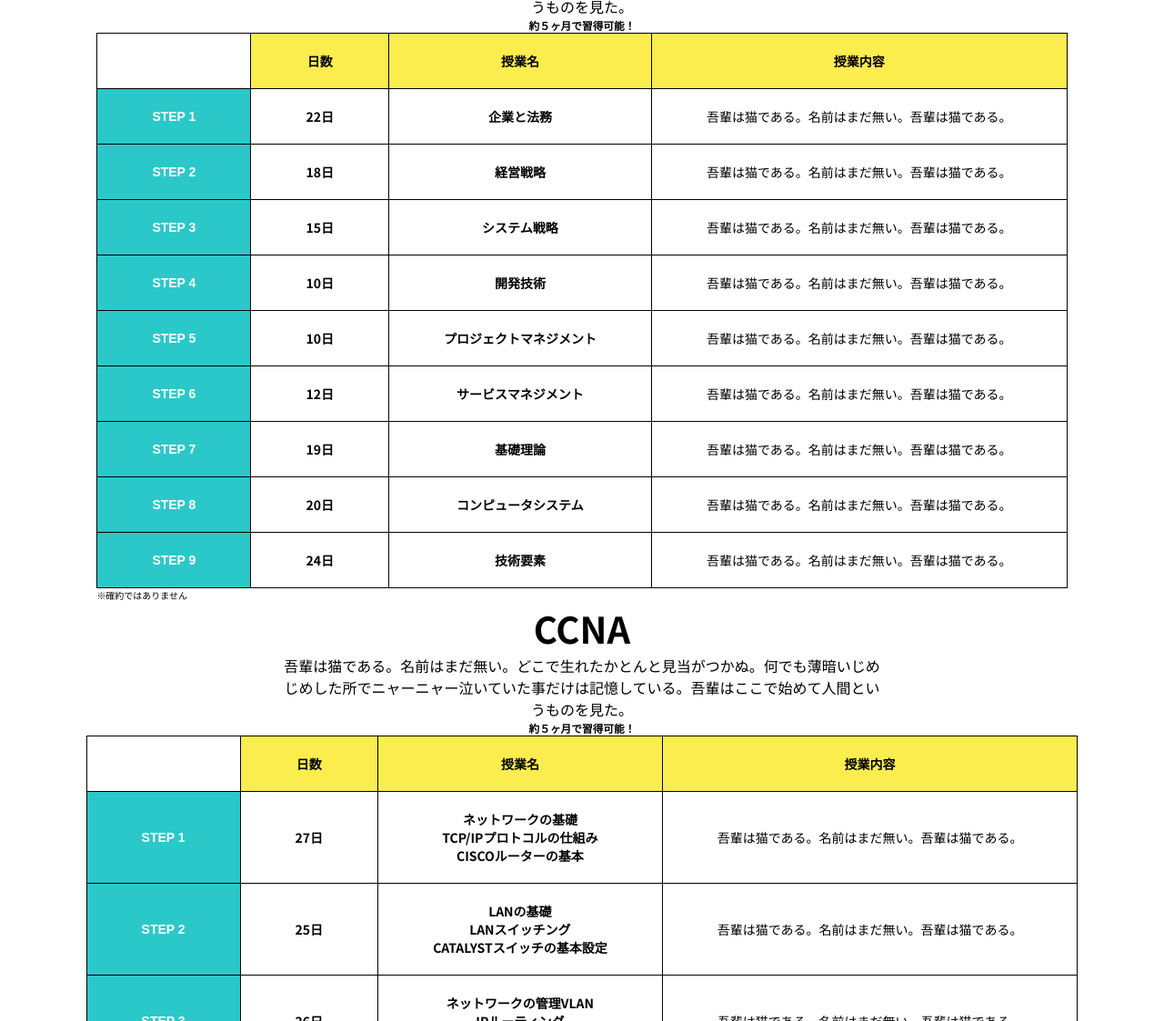
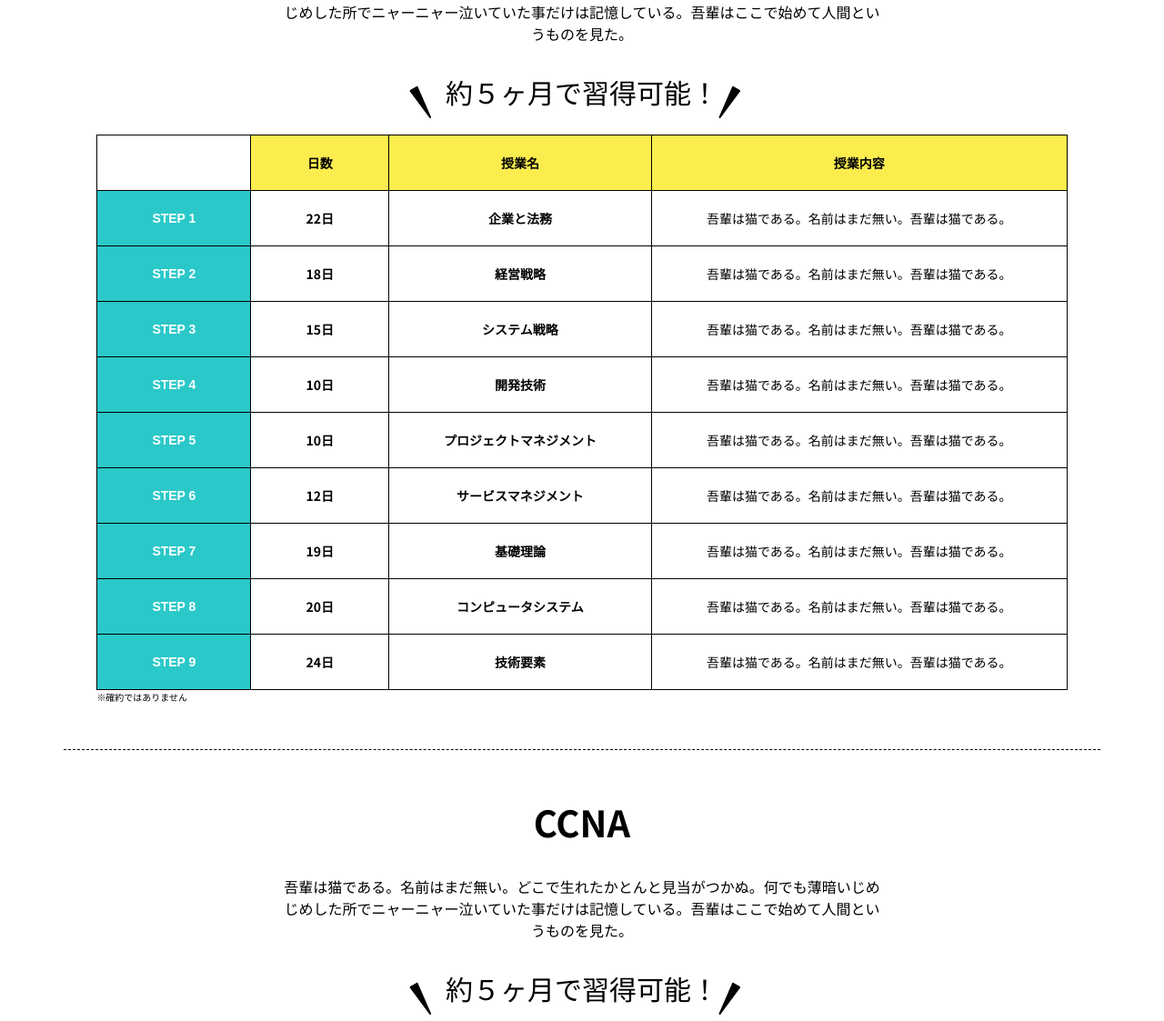
Before and after one commit to letanlocjp1001/IT_19, a website: page src/pug/service.pug in a window 1280 px wide. Shown: the part 2329-3452 px from the top of the page at 91% size. Drawn offline with nearby package versions, Linux system fonts and the light colour scheme; files that its build step writes are made by us from their sources; files whose address does not match are found by name; a web font is replaced by a local one.

Commit message:
finish page 3

```diff
--- a/src/pug/service.pug
+++ b/src/pug/service.pug
@@ -83,15 +83,19 @@
         p 吾輩は猫である。名前はまだ無い。どこで生れたかとんと見当がつかぬ。何でも薄暗いじめじめした所でニャーニャー泣いていた事だけは記憶している。吾輩はここで始めて人間というものを見た。
       .schedule__table
         .table__title
-          h3 約５ヶ月で習得可能！
+          h3
+            span
+            |約５ヶ月で習得可能！
+            span
         .table__box
           table
-            tbody
+            thead
               tr
                 th
                 th.table__th--row 日数
                 th.table__th--row 授業名
                 th.table__th--row 授業内容
+            tbody
               tr
                 th.table__th--column step 1
                 td 22日
@@ -140,20 +144,25 @@
 
           .table__note
             p ※確約ではありません
+      .line
       .schedule__title
         h3 CCNA
         p 吾輩は猫である。名前はまだ無い。どこで生れたかとんと見当がつかぬ。何でも薄暗いじめじめした所でニャーニャー泣いていた事だけは記憶している。吾輩はここで始めて人間というものを見た。
       .schedule__table
         .table__title
-          h3 約５ヶ月で習得可能！
+          h3
+            span
+            |約５ヶ月で習得可能！
+            span
         .table__box
           table
-            tbody
+            thead
               tr
                 th
                 th.table__th--row 日数
                 th.table__th--row 授業名
                 th.table__th--row 授業内容
+            tbody
               tr
                 th.table__th--column step 1
                 td 27日
@@ -199,20 +208,25 @@
 
           .table__note
             p ※確約ではありません
+      .line
       .schedule__title
         h3 LinuC
         p 吾輩は猫である。名前はまだ無い。どこで生れたかとんと見当がつかぬ。何でも薄暗いじめじめした所でニャーニャー泣いていた事だけは記憶している。吾輩はここで始めて人間というものを見た。
       .schedule__table
         .table__title
-          h3 約6ヶ月で習得可能！
+          h3
+            span
+            |約6ヶ月で習得可能！
+            span
         .table__box
           table
-            tbody
+            thead
               tr
                 th
                 th.table__th--row 日数
                 th.table__th--row 授業名
                 th.table__th--row 授業内容
+            tbody
               tr
                 th.table__th--column step 1
                 td 25日
--- a/src/sass/_service.scss
+++ b/src/sass/_service.scss
@@ -43,12 +43,14 @@
     h3 {
       font-size: 4rem;
       font-weight: bold;
+      padding-bottom: 3rem;
     }
     p {
       margin: auto;
       width: 670px;
       font-size: 1.6rem;
       font-weight: medium;
+      padding-bottom: 3rem;
     }
   }
   &__table {
@@ -59,8 +61,31 @@
   }
 }
 // ===TABLE=== //
-table tr:last-child td:first-child {
-  border-bottom-left-radius: 10px;
+.table__title {
+  padding-bottom: 2.5rem;
+  position: relative;
+  h3 {
+    font-size: 3rem;
+    font-weight: 400;
+  }
+}
+.table__title span:nth-child(1) {
+  position: absolute;
+  top: 1.5rem;
+  left: -4rem;
+  display: inline-block;
+  background: url(../img/polygon-left.svg) no-repeat;
+  width: 4rem;
+  height: 4rem;
+}
+.table__title span:nth-child(2) {
+  position: absolute;
+  top: 1.5rem;
+  right: -4rem;
+  display: inline-block;
+  background: url(../img/polygon-right.svg) no-repeat;
+  width: 4rem;
+  height: 4rem;
 }
 table,
 th,
@@ -90,3 +115,8 @@
     font-weight: bold;
   }
 }
+.line {
+  border-bottom: 1px dashed $color-black;
+  width: 1140px;
+  margin: 5rem auto;
+}
```
Also changed, not shown: css/style.css, img/polygon-left.svg (added), img/polygon-right.svg (added), service.html.
